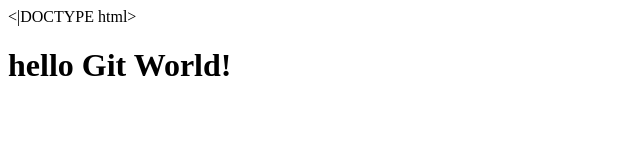
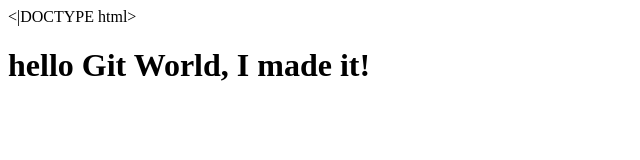
Before and after one commit to joyceann678/Activity3, a plain HTML site: page index.html in a window 1280 px wide. Shown: the whole page, without its empty margins (0-640 px from the left). Drawn offline with Linux system fonts and the light colour scheme.

Commit message:
Modified index.html file on dev branch

```diff
--- a/index.html
+++ b/index.html
@@ -4,6 +4,6 @@
 	<title>My Git Connect Demo Activity</title>
 </head>
 <body>
-	<h1>hello Git World!</h1>
+	<h1>hello Git World, I made it!</h1>
 </body>
 </html>
```
